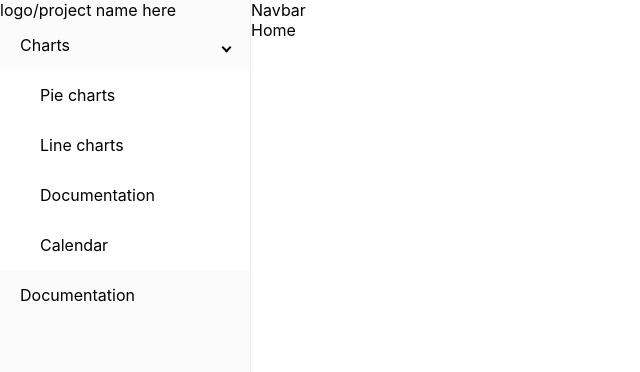
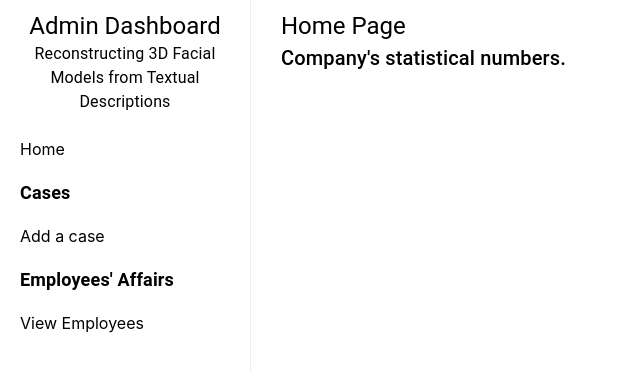
Before and after one commit to mazen-samer/Reconstructing-3D-Facial-Models-from-Textual-Descriptions, a React (Create React App) app in the folder dashboard/: page / in a window 1280 px wide. Shown: the top 372 px of the page, without its empty margins (0-640 px from the left). Built offline with nearby package versions, Linux system fonts and the light colour scheme.

Commit message:
[Edits] dashboard sidebar and navigations

```diff
--- a/dashboard/package.json
+++ b/dashboard/package.json
@@ -5,7 +5,8 @@
   "dependencies": {
     "@emotion/react": "^11.11.4",
     "@emotion/styled": "^11.11.5",
-    "@mui/material": "^5.15.14",
+    "@mui/icons-material": "^5.15.15",
+    "@mui/material": "^5.15.15",
     "@testing-library/jest-dom": "^5.17.0",
     "@testing-library/react": "^13.4.0",
     "@testing-library/user-event": "^13.5.0",
--- a/dashboard/src/App.js
+++ b/dashboard/src/App.js
@@ -1,8 +1,10 @@
 import "./App.css";
 import { Box } from "@mui/material";
 import Sidebar from "./components/Sidebar";
-import Navbar from "./components/Navbar";
 import { Routes, Route } from "react-router-dom";
+import Home from "./pages/Home";
+import AddCase from "./pages/AddCase";
+import ViewEmployees from "./pages/ViewEmployees";
 
 function App() {
   return (
@@ -10,10 +12,11 @@ function App() {
       <Box sx={{ display: "flex", minHeight: "100vh", width: "100%" }}>
         <Sidebar />
         <Box sx={{ flex: 1 }}>
-          <Navbar />
-          <Box min-height="100%">
+          <Box height="100%" backgroundColor="">
             <Routes>
-              <Route path="/" element={<>Home</>} />
+              <Route path="/" element={<Home />} />
+              <Route path="/addcase" element={<AddCase />} />
+              <Route path="/viewall" element={<ViewEmployees />} />
             </Routes>
           </Box>
         </Box>
--- a/dashboard/src/components/Navbar.jsx
+++ b/dashboard/src/components/Navbar.jsx
@@ -1,6 +1,11 @@
-import { Box } from "@mui/material";
+import { Box, Typography } from "@mui/material";
 import React from "react";
 
-export default function Navbar() {
-  return <Box>Navbar</Box>;
+export default function Navbar({ header, subheader }) {
+  return (
+    <Box padding="10px 30px">
+      <Typography variant="h5">{header}</Typography>
+      <Typography variant="h6">{subheader}</Typography>
+    </Box>
+  );
 }
--- a/dashboard/src/components/Sidebar.jsx
+++ b/dashboard/src/components/Sidebar.jsx
@@ -1,26 +1,44 @@
 import { Box, Typography } from "@mui/material";
-import { Link } from "react-router-dom";
-import {
-  Sidebar as ProSidebar,
-  Menu,
-  MenuItem,
-  SubMenu,
-} from "react-pro-sidebar";
+import { NavLink } from "react-router-dom";
+import { Sidebar as ProSidebar, Menu, MenuItem } from "react-pro-sidebar";
 import React from "react";
 
 export default function Sidebar() {
   return (
-    <ProSidebar>
-      <Box>logo/project name here</Box>
-      <Menu>
-        <SubMenu label="Charts" open>
-          <MenuItem> Pie charts </MenuItem>
-          <MenuItem> Line charts </MenuItem>
-          <MenuItem> Documentation </MenuItem>
-          <MenuItem> Calendar </MenuItem>
-        </SubMenu>
-        <MenuItem component={<Link to="/" />}>Documentation</MenuItem>
-      </Menu>
+    <ProSidebar
+      rootStyles={{
+        [`.ps-sidebar-container`]: {
+          backgroundColor: "white",
+        },
+      }}
+    >
+      <Box>
+        <Box padding="10px">
+          <Typography
+            variant="h5"
+            textAlign="center"
+            sx={{ textDecoration: "none" }}
+          >
+            Admin Dashboard
+          </Typography>
+          <Typography textAlign="center">
+            Reconstructing 3D Facial Models from Textual Descriptions
+          </Typography>
+        </Box>
+        <Menu>
+          <MenuItem component={<NavLink to="/" />}>Home</MenuItem>
+          <Typography fontSize="18px" fontWeight="bold" padding="5px 20px">
+            Cases
+          </Typography>
+          <MenuItem component={<NavLink to="/addcase" />}>Add a case</MenuItem>
+          <Typography fontSize="18px" fontWeight="bold" padding="5px 20px">
+            Employees' Affairs
+          </Typography>
+          <MenuItem component={<NavLink to="/viewall" />}>
+            View Employees
+          </MenuItem>
+        </Menu>
+      </Box>
     </ProSidebar>
   );
 }
--- /dev/null
+++ b/dashboard/src/pages/AddCase.jsx
@@ -0,0 +1,14 @@
+import React from "react";
+import { Box } from "@mui/material";
+import Navbar from "../components/Navbar";
+
+export default function AddCase() {
+  return (
+    <Box>
+      <Navbar
+        header="Add a Case"
+        subheader="Where you can add a case to begin investigation."
+      />
+    </Box>
+  );
+}
--- /dev/null
+++ b/dashboard/src/pages/Home.jsx
@@ -0,0 +1,11 @@
+import React from "react";
+import { Box } from "@mui/material";
+import Navbar from "../components/Navbar";
+
+export default function Home() {
+  return (
+    <Box>
+      <Navbar header="Home Page" subheader="Company's statistical numbers." />
+    </Box>
+  );
+}
--- /dev/null
+++ b/dashboard/src/pages/ViewEmployees.jsx
@@ -0,0 +1,14 @@
+import React from "react";
+import { Box } from "@mui/material";
+import Navbar from "../components/Navbar";
+
+export default function ViewEmployees() {
+  return (
+    <Box>
+      <Navbar
+        header="View Employees"
+        subheader="View all Employees and assign their cases."
+      />
+    </Box>
+  );
+}
```
Also changed, not shown: 2 other files (tests, documents, lock files or other folders).
